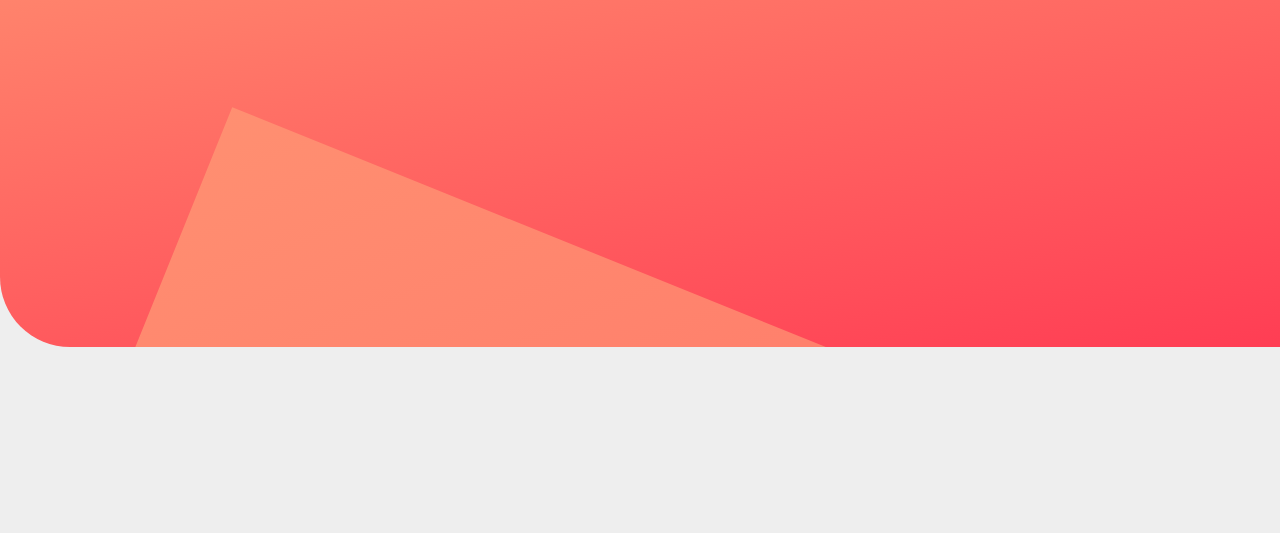
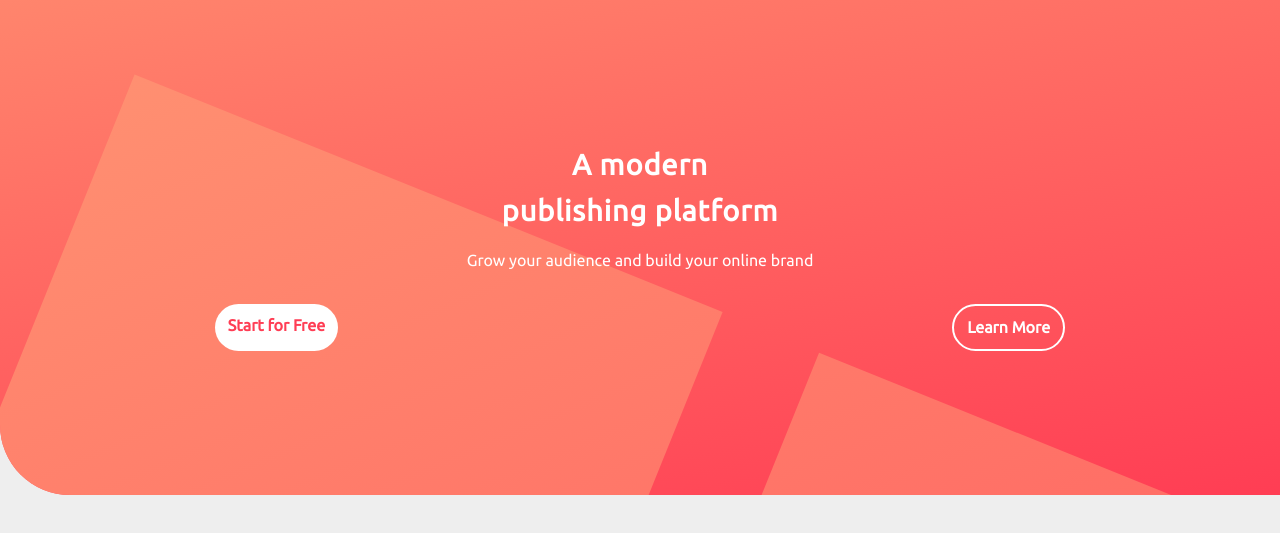
Before and after one commit to JerryJeager/Blogr-landing-page, a plain HTML site: page index.html in a window 1280 px wide. Shown: the part 103-636 px from the top of the page. Drawn offline with Linux system fonts and the light colour scheme.

Commit message:
completed intro section in header

```diff
--- a/index.html
+++ b/index.html
@@ -54,6 +54,14 @@
                     </div>
                 </div>
             </nav>
+            <div class="intro-info">
+                <h2>A modern <br> publishing platform</h2>
+                <p>Grow your audience and build your online brand</p>
+                <div class="get-started">
+                    <div class="start-btn">Start for Free</div>
+                    <div class="info-btn">Learn More</div>
+                </div>
+            </div>
         </header>
     </main>
     <script src="script.js"></script>
--- a/styles.css
+++ b/styles.css
@@ -36,7 +36,6 @@ body {
 }
 
 .intro {
-    height: 450px;
     width: 100%;
     position: relative;
     overflow: hidden;
@@ -49,14 +48,13 @@ body {
     top: 16%;
     width: 100vw;
     height: 100%;
-    left: 5%;
+    right: 10%;
     transform: translateX(-50%);
-    transform: scale(2.5);
+    transform: scale(2);
     background-image: url("images/bg-pattern-intro-mobile.svg");
     background-size: cover;
     background-repeat: no-repeat;
     overflow: hidden;
-    /* opacity: .4; */
     z-index: 2;
 }
 
@@ -67,7 +65,6 @@ body {
     width: 100%;
     height: 100%;
     background: linear-gradient(169deg, hsl(13, 100%, 72%), hsl(353, 100%, 62%));
-    /* z-index: 2; */
 }
 
 .logo-and-hamburger {
@@ -78,12 +75,12 @@ body {
     justify-content: space-between;
     z-index: 5;
     position: sticky;
-    /* overflow: hidden; */
 }
 
 .hamburger {
     align-self: flex-start;
     margin-top: 10px;
+    cursor: pointer;
 }
 
 .close {
@@ -184,6 +181,46 @@ nav p {
     color: var(--white);
 }
 
+.intro-info{
+    position: sticky;
+    z-index: 5;
+    width: 80%;
+    margin: 9rem auto;
+    color: var(--white);
+    font-family: var(--ubuntu);
+    text-align: center;
+}
+.intro-info h2{
+    font-size: 1.8rem;
+    letter-spacing: 1px;
+    line-height: 1.6;
+}
+
+.intro-info h2 + p{
+    margin-top: 1rem;
+    line-height: 1.4;
+}
+
+.get-started{
+    width: 83%;
+    margin: 2rem auto;
+    display: flex;
+    justify-content: space-between;
+    font-weight: 700;
+}
+.start-btn{
+    padding: .8em;
+    background-color: var(--white);
+    color: var(--light-red);
+    border-radius: 40px;
+}
+.info-btn{
+    padding: .8em;
+    color: var(--white);
+    border: 2px solid var(--white);
+    border-radius: 40px;
+}
+
 @media screen and (min-width: 1024px) {
 
     .hamburger {
@@ -195,7 +232,6 @@ nav p {
     }
 
     nav {
-        /* width: 80%; */
         overflow: visible;
         transition: 0s;
         position: sticky;
```
